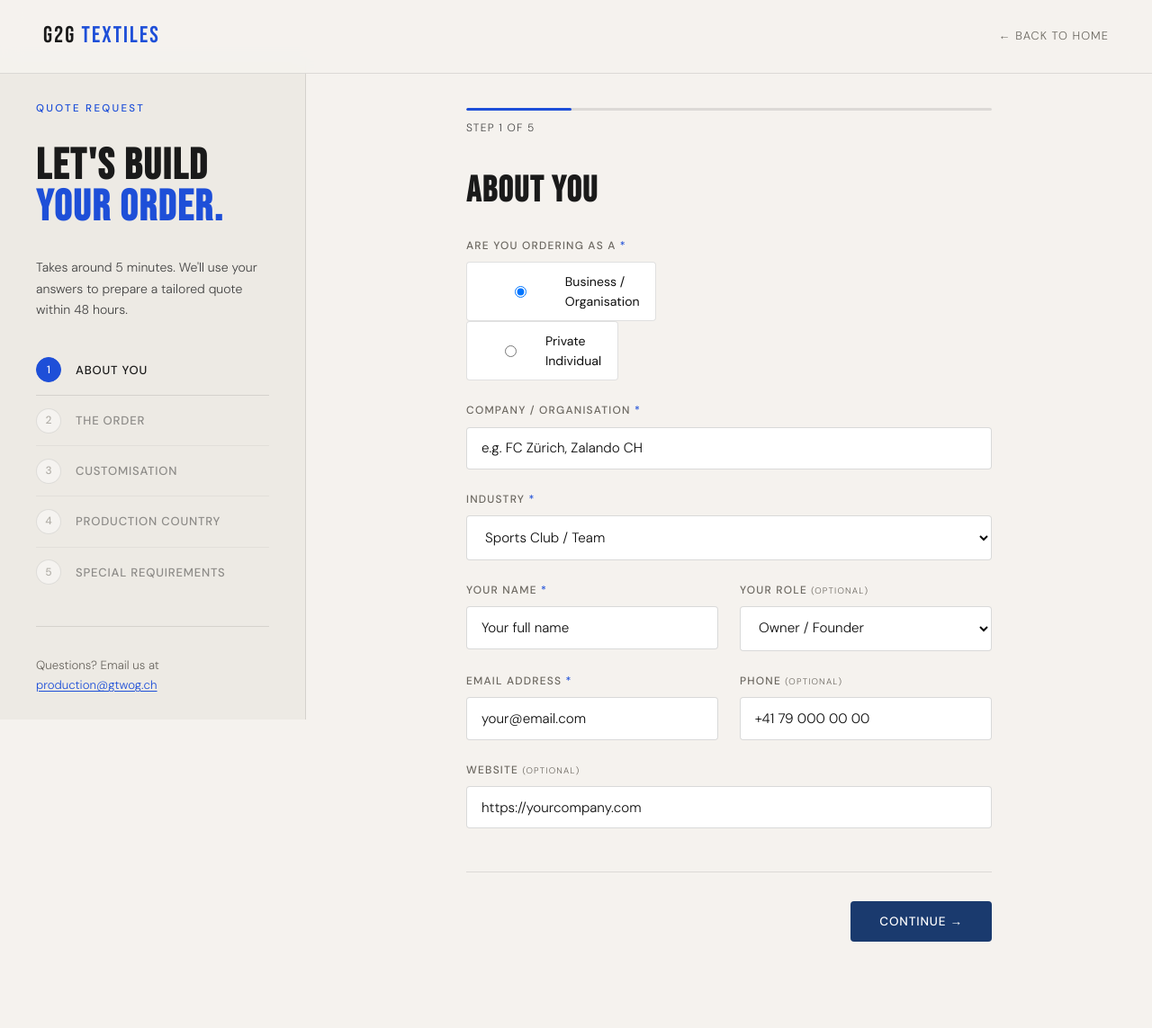
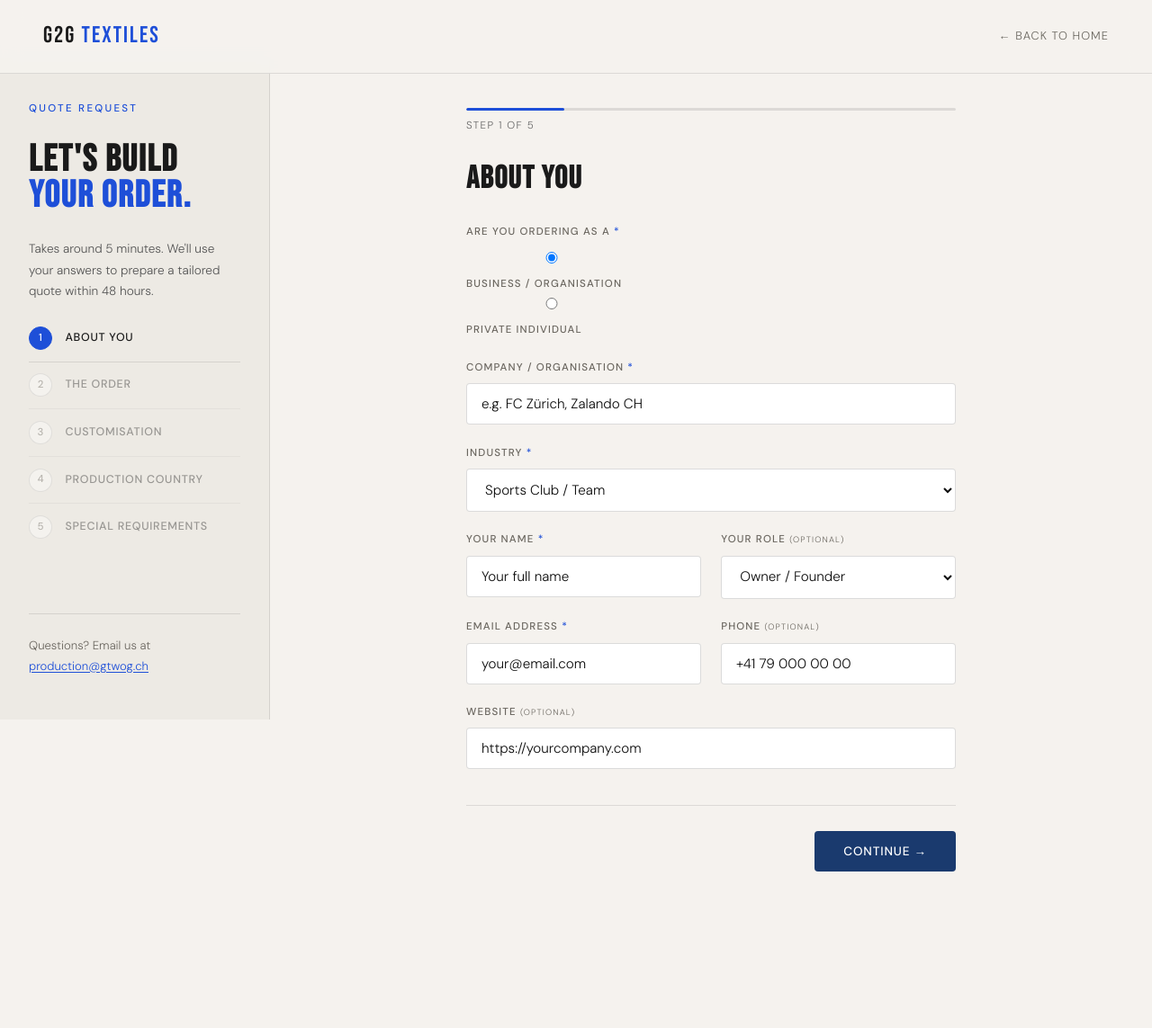
Before and after one commit to gtwogproduction/G2g_textiles, a Django app: page /en/quote/ in a window 1280 px wide. Shown: the whole page at 90% size. After the commit the page ends 969 px from the top, so only its background shows below. Run offline with Django 4.2, Linux system fonts and the light colour scheme.

Commit message:
chanes to quote.css

```diff
--- a/homepage/static/homepage/css/quote.css
+++ b/homepage/static/homepage/css/quote.css
@@ -28,7 +28,7 @@
 
 .quote-main {
   display: grid;
-  grid-template-columns: 340px 1fr;
+  grid-template-columns: 300px 1fr;
   min-height: 100vh;
   padding-top: 64px;
 }
@@ -44,10 +44,10 @@
 }
 
 .quote-sidebar__inner {
-  padding: 3rem 2.5rem;
+  padding: 3rem 2rem;
   display: flex;
   flex-direction: column;
-  gap: 2rem;
+  gap: 1.75rem;
   height: 100%;
 }
 
@@ -61,7 +61,7 @@
 
 .sidebar__title {
   font-family: var(--font-display);
-  font-size: 3rem;
+  font-size: 2.6rem;
   line-height: 0.95;
   letter-spacing: 0.04em;
   color: var(--white);
@@ -73,8 +73,8 @@
 }
 
 .sidebar__sub {
-  font-size: 0.88rem;
-  color: #444;
+  font-size: 0.85rem;
+  color: #555;
   line-height: 1.7;
   font-weight: 300;
 }
@@ -84,46 +84,42 @@
   display: flex;
   flex-direction: column;
   gap: 0;
-  margin-top: 0.5rem;
 }
 
 .step-nav__item {
   display: flex;
   align-items: center;
-  gap: 1rem;
-  padding: 0.85rem 0;
+  gap: 0.9rem;
+  padding: 0.8rem 0;
   border-bottom: 1px solid var(--border);
-  opacity: 0.45;
+  opacity: 0.4;
   transition: opacity 0.2s;
 }
-
 .step-nav__item:first-child { padding-top: 0; }
 .step-nav__item:last-child { border-bottom: none; }
 .step-nav__item.active { opacity: 1; }
-.step-nav__item.done { opacity: 0.7; }
+.step-nav__item.done { opacity: 0.65; }
 
 .step-nav__dot {
-  width: 28px;
-  height: 28px;
+  width: 26px;
+  height: 26px;
   border-radius: 50%;
   border: 1.5px solid rgba(0,0,0,0.2);
   display: flex;
   align-items: center;
   justify-content: center;
-  font-size: 0.75rem;
+  font-size: 0.72rem;
   font-weight: 500;
   color: var(--muted);
   flex-shrink: 0;
   background: var(--surface);
   transition: all 0.2s;
 }
-
 .step-nav__item.active .step-nav__dot {
   border-color: var(--navy-light);
   background: var(--navy-light);
   color: #fff;
 }
-
 .step-nav__item.done .step-nav__dot {
   border-color: var(--navy);
   background: var(--navy);
@@ -131,7 +127,7 @@
 }
 
 .step-nav__label {
-  font-size: 0.82rem;
+  font-size: 0.78rem;
   letter-spacing: 0.06em;
   text-transform: uppercase;
   color: var(--white);
@@ -140,13 +136,12 @@
 
 .sidebar__footer {
   margin-top: auto;
-  padding-top: 2rem;
+  padding-top: 1.5rem;
   border-top: 1px solid var(--border);
-  font-size: 0.83rem;
+  font-size: 0.82rem;
   color: var(--muted);
   line-height: 1.7;
 }
-
 .sidebar__footer a {
   color: var(--navy-light);
   text-decoration: underline;
@@ -160,7 +155,7 @@
 }
 
 .quote-panel__inner {
-  max-width: 680px;
+  max-width: 640px;
   margin: 0 auto;
   padding: 3.5rem 3rem 6rem;
 }
@@ -170,10 +165,9 @@
   height: 3px;
   background: var(--border);
   border-radius: 2px;
-  margin-bottom: 0.6rem;
+  margin-bottom: 0.5rem;
   overflow: hidden;
 }
-
 .progress-bar__fill {
   height: 100%;
   background: var(--navy-light);
@@ -182,16 +176,16 @@
 }
 
 .progress-label {
-  font-size: 0.75rem;
-  letter-spacing: 0.1em;
+  font-size: 0.72rem;
+  letter-spacing: 0.12em;
   text-transform: uppercase;
-  color: #444;
-  margin-bottom: 2.5rem;
+  color: #666;
+  margin-bottom: 2rem;
 }
 
 .panel__title {
   font-family: var(--font-display);
-  font-size: 2.5rem;
+  font-size: 2.2rem;
   letter-spacing: 0.04em;
   color: var(--white);
   margin-bottom: 2rem;
@@ -202,21 +196,17 @@
 .form-grid {
   display: grid;
   grid-template-columns: 1fr 1fr;
-  gap: 1.5rem;
+  gap: 1.4rem;
 }
-
-.form-group--full {
-  grid-column: 1 / -1;
-}
+.form-group--full { grid-column: 1 / -1; }
 
 .form-group {
   display: flex;
   flex-direction: column;
   gap: 0.5rem;
 }
-
 .form-group label {
-  font-size: 0.75rem;
+  font-size: 0.72rem;
   letter-spacing: 0.1em;
   text-transform: uppercase;
   color: var(--muted);
@@ -224,10 +214,10 @@
 }
 
 .field-hint {
-  font-size: 0.8rem;
-  color: #444;
-  margin-top: 0.3rem;
-  line-height: 1.5;
+  font-size: 0.78rem;
+  color: #666;
+  margin-top: 0.25rem;
+  line-height: 1.55;
 }
 
 /* ===== INPUTS ===== */
@@ -238,278 +228,350 @@
 .quote-form input[type="date"],
 .quote-form textarea,
 .quote-form select {
-  background: #ffffff;
-  border: 1px solid rgba(0,0,0,0.15);
+  background: #fff;
+  border: 1px solid rgba(0,0,0,0.14);
   color: #0f0f0f;
   font-family: var(--font-body);
   font-size: 0.95rem;
   font-weight: 300;
-  padding: 0.8rem 1rem;
+  padding: 0.75rem 1rem;
   border-radius: var(--radius);
   outline: none;
   width: 100%;
   transition: border-color 0.2s;
   -webkit-text-fill-color: #0f0f0f;
 }
-
 .quote-form input:focus,
 .quote-form textarea:focus,
-.quote-form select:focus {
-  border-color: var(--navy-light);
-}
-
-.quote-form textarea { resize: vertical; min-height: 100px; }
+.quote-form select:focus { border-color: var(--navy-light); }
+.quote-form textarea { resize: vertical; min-height: 90px; }
 
 .quote-form input:-webkit-autofill,
 .quote-form input:-webkit-autofill:hover,
 .quote-form input:-webkit-autofill:focus {
-  -webkit-box-shadow: 0 0 0px 1000px #ffffff inset !important;
+  -webkit-box-shadow: 0 0 0px 1000px #fff inset !important;
   -webkit-text-fill-color: #0f0f0f !important;
 }
 
-/* ===== RADIO CARDS ===== */
-.radio-cards ul,
-.radio-cards { list-style: none; display: flex; flex-wrap: wrap; gap: 0.6rem; padding: 0; }
+/* ===== RADIO CARDS (Business / Private + print positions) ===== */
+/* Django renders RadioSelect as <ul><li><label><input> text</label></li></ul> */
 
-.radio-cards ul li label,
-.radio-cards label {
-  display: inline-flex;
+.radio-cards > ul,
+.radio-cards {
+  list-style: none;
+  padding: 0;
+  margin: 0;
+  display: flex;
+  flex-wrap: wrap;
+  gap: 0.5rem;
+}
+
+.radio-cards > ul > li {
+  list-style: none;
+}
+
+.radio-cards > ul > li > label,
+.radio-cards > label {
+  display: flex;
   align-items: center;
-  gap: 0.5rem;
-  padding: 0.6rem 1.1rem;
-  background: #ffffff;
-  border: 1px solid rgba(0,0,0,0.12);
+  gap: 0.6rem;
+  padding: 0.65rem 1.1rem;
+  background: #fff;
+  border: 1.5px solid rgba(0,0,0,0.12);
   border-radius: var(--radius);
   cursor: pointer;
   font-size: 0.88rem;
   color: #0f0f0f;
-  transition: border-color 0.2s, background 0.2s;
   font-weight: 400;
   text-transform: none;
   letter-spacing: 0;
+  transition: border-color 0.2s, background 0.2s, color 0.2s;
+  white-space: nowrap;
+  user-select: none;
 }
 
-.radio-cards ul li label:hover,
-.radio-cards label:hover {
-  border-color: var(--navy-light);
+.radio-cards > ul > li > label:hover { border-color: var(--navy-light); }
+
+/* Hide the actual radio input, style the label only */
+.radio-cards > ul > li > label > input[type="radio"] {
+  width: 14px;
+  height: 14px;
+  accent-color: var(--navy-light);
+  flex-shrink: 0;
 }
 
-.radio-cards input[type="radio"]:checked + label,
-.radio-cards ul li input:checked + label {
+/* Selected state — Django puts input inside label so we use :has() */
+.radio-cards > ul > li > label:has(input:checked) {
   border-color: var(--navy-light);
-  background: rgba(30, 79, 216, 0.06);
+  background: rgba(30, 79, 216, 0.07);
   color: var(--navy-light);
   font-weight: 500;
 }
 
-/* ===== RADIO LIST ===== */
-.radio-list ul { list-style: none; padding: 0; display: flex; flex-direction: column; gap: 0.5rem; }
+/* ===== RADIO LIST (print method, design files, sustainability) ===== */
+.radio-list > ul {
+  list-style: none;
+  padding: 0;
+  margin: 0;
+  display: flex;
+  flex-direction: column;
+  gap: 0.45rem;
+}
 
-.radio-list ul li label {
+.radio-list > ul > li {
+  list-style: none;
+}
+
+.radio-list > ul > li > label {
   display: flex;
   align-items: center;
   gap: 0.75rem;
   padding: 0.75rem 1rem;
-  background: #ffffff;
-  border: 1px solid rgba(0,0,0,0.12);
+  background: #fff;
+  border: 1.5px solid rgba(0,0,0,0.12);
   border-radius: var(--radius);
   cursor: pointer;
   font-size: 0.9rem;
   color: #0f0f0f;
-  transition: border-color 0.2s, background 0.2s;
   font-weight: 400;
   text-transform: none;
   letter-spacing: 0;
+  transition: border-color 0.2s, background 0.2s, color 0.2s;
+  user-select: none;
 }
 
-.radio-list ul li label:hover { border-color: var(--navy-light); }
-
-.radio-list ul li input[type="radio"]:checked + label {
-  border-color: var(--navy-light);
-  background: rgba(30, 79, 216, 0.06);
-  color: var(--navy-light);
+.radio-list > ul > li > label > input[type="radio"] {
+  width: 14px;
+  height: 14px;
+  accent-color: var(--navy-light);
+  flex-shrink: 0;
 }
 
-/* ===== CHECKBOX GRID ===== */
-.checkbox-grid ul { list-style: none; padding: 0; display: grid; grid-template-columns: repeat(auto-fill, minmax(160px, 1fr)); gap: 0.5rem; }
+.radio-list > ul > li > label:hover { border-color: var(--navy-light); }
 
-.checkbox-grid ul li label {
+.radio-list > ul > li > label:has(input:checked) {
+  border-color: var(--navy-light);
+  background: rgba(30, 79, 216, 0.07);
+  color: var(--navy-light);
+  font-weight: 500;
+}
+
+/* ===== CHECKBOX GRID (product types) ===== */
+.checkbox-grid > ul {
+  list-style: none;
+  padding: 0;
+  margin: 0;
+  display: grid;
+  grid-template-columns: repeat(auto-fill, minmax(150px, 1fr));
+  gap: 0.45rem;
+}
+
+.checkbox-grid > ul > li { list-style: none; }
+
+.checkbox-grid > ul > li > label {
   display: flex;
   align-items: center;
-  gap: 0.6rem;
-  padding: 0.65rem 0.9rem;
-  background: #ffffff;
-  border: 1px solid rgba(0,0,0,0.12);
+  gap: 0.55rem;
+  padding: 0.6rem 0.85rem;
+  background: #fff;
+  border: 1.5px solid rgba(0,0,0,0.12);
   border-radius: var(--radius);
   cursor: pointer;
-  font-size: 0.88rem;
+  font-size: 0.85rem;
   color: #0f0f0f;
-  transition: border-color 0.2s, background 0.2s;
   font-weight: 400;
   text-transform: none;
   letter-spacing: 0;
+  transition: border-color 0.2s, background 0.2s, color 0.2s;
+  user-select: none;
 }
 
-.checkbox-grid ul li label:hover { border-color: var(--navy-light); }
+.checkbox-grid > ul > li > label > input[type="checkbox"] {
+  width: 14px;
+  height: 14px;
+  accent-color: var(--navy-light);
+  flex-shrink: 0;
+}
 
-.checkbox-grid ul li input:checked + label {
+.checkbox-grid > ul > li > label:hover { border-color: var(--navy-light); }
+
+.checkbox-grid > ul > li > label:has(input:checked) {
   border-color: var(--navy-light);
-  background: rgba(30, 79, 216, 0.06);
+  background: rgba(30, 79, 216, 0.07);
   color: var(--navy-light);
+  font-weight: 500;
 }
 
 /* ===== CHECKBOX SINGLE ===== */
 .checkbox-single {
-  display: flex;
+  display: flex !important;
+  flex-direction: row !important;
   align-items: center;
   gap: 0.75rem;
-  flex-direction: row !important;
 }
-
 .checkbox-single input[type="checkbox"] {
-  width: 18px;
-  height: 18px;
+  width: 16px;
+  height: 16px;
   accent-color: var(--navy-light);
   flex-shrink: 0;
   cursor: pointer;
 }
-
 .checkbox-single label {
   font-size: 0.9rem !important;
   text-transform: none !important;
   letter-spacing: 0 !important;
   color: #0f0f0f !important;
+  font-weight: 400 !important;
   cursor: pointer;
-  font-weight: 400 !important;
 }
 
 /* ===== COUNTRY CARDS ===== */
-.country-cards {
-  display: flex;
-  flex-direction: column;
-  gap: 0.75rem;
-}
+.country-cards { display: flex; flex-direction: column; gap: 0.6rem; }
 
 .country-card {
-  background: #ffffff;
-  border: 1px solid rgba(0,0,0,0.1);
+  background: #fff;
+  border: 1.5px solid rgba(0,0,0,0.1);
   border-radius: var(--radius);
-  padding: 1.25rem 1.5rem;
+  padding: 1.1rem 1.4rem;
   transition: border-color 0.2s;
+  cursor: pointer;
 }
-
 .country-card:hover { border-color: var(--navy-light); }
 
 .country-card__header {
   display: flex;
   align-items: center;
   justify-content: space-between;
-  margin-bottom: 0.6rem;
+  margin-bottom: 0.5rem;
   gap: 1rem;
 }
 
 .country-card__label {
-  display: flex;
+  display: flex !important;
   align-items: center;
   gap: 0.6rem;
-  font-size: 0.95rem;
-  font-weight: 500;
-  color: #0f0f0f;
+  font-size: 0.95rem !important;
+  font-weight: 500 !important;
+  color: #0f0f0f !important;
   cursor: pointer;
   text-transform: none !important;
   letter-spacing: 0 !important;
 }
-
 .country-card__label input[type="checkbox"] {
   accent-color: var(--navy-light);
-  width: 16px;
-  height: 16px;
+  width: 15px;
+  height: 15px;
 }
 
 .country-card__desc {
-  font-size: 0.85rem;
-  color: #444;
+  font-size: 0.83rem;
+  color: #555;
   line-height: 1.65;
 }
 
 .country-tag {
-  font-size: 0.7rem;
-  letter-spacing: 0.06em;
+  font-size: 0.68rem;
+  letter-spacing: 0.05em;
   text-transform: uppercase;
-  padding: 0.2rem 0.6rem;
+  padding: 0.2rem 0.55rem;
   border-radius: 20px;
-  background: rgba(0,0,0,0.06);
+  background: rgba(0,0,0,0.05);
   color: var(--muted);
   white-space: nowrap;
   font-weight: 500;
 }
-
-.country-tag--fast { background: rgba(30, 79, 216, 0.08); color: var(--navy-light); }
-.country-tag--mid { background: rgba(0, 160, 100, 0.08); color: #007a4d; }
-.country-tag--premium { background: rgba(180, 130, 0, 0.1); color: #8a6200; }
+.country-tag--fast { background: rgba(30,79,216,0.08); color: var(--navy-light); }
+.country-tag--mid { background: rgba(0,160,100,0.08); color: #007a4d; }
+.country-tag--premium { background: rgba(180,130,0,0.1); color: #8a6200; }
 
 /* ===== FORM ACTIONS ===== */
 .form-actions {
   display: flex;
   align-items: center;
   justify-content: space-between;
-  margin-top: 3rem;
-  padding-top: 2rem;
+  margin-top: 2.5rem;
+  padding-top: 1.75rem;
   border-top: 1px solid var(--border);
   gap: 1rem;
 }
 
-/* ===== FORM ERROR ===== */
-.form-error {
-  color: #c0392b;
-  font-size: 0.8rem;
-  margin-top: 0.2rem;
+/* ===== ERRORS ===== */
+.form-error { color: #c0392b; font-size: 0.8rem; margin-top: 0.2rem; }
+.alert {
+  padding: 0.9rem 1.2rem;
+  border-radius: var(--radius);
+  margin-bottom: 1.5rem;
+  font-size: 0.88rem;
+  border-left: 3px solid var(--navy-light);
+  background: rgba(30,79,216,0.07);
+  color: var(--white);
 }
 
-/* ===== RESPONSIVE ===== */
-@media (max-width: 900px) {
+/* ===== MOBILE ===== */
+@media (max-width: 860px) {
+
+  /* Collapse to single column */
   .quote-main {
     grid-template-columns: 1fr;
+    padding-top: 56px;
   }
 
-  .quote-sidebar {
-    position: static;
-    height: auto;
-    border-right: none;
-    border-bottom: 1px solid var(--border);
+  /* Hide full sidebar, show slim mobile header instead */
+  .quote-sidebar { display: none; }
+
+  /* Mobile top strip */
+  .quote-panel {
+    min-height: calc(100vh - 56px);
+    display: flex;
+    flex-direction: column;
   }
 
-  .quote-sidebar__inner {
-    padding: 2rem 1.5rem;
-    gap: 1.25rem;
+  .quote-panel__inner {
+    padding: 1.75rem 1.25rem 2rem;
+    max-width: 100%;
+    flex: 1;
+    display: flex;
+    flex-direction: column;
   }
 
-  .step-nav { display: none; }
+  /* Bigger progress bar on mobile */
+  .progress-bar { height: 4px; margin-bottom: 0.6rem; }
 
-  .sidebar__title { font-size: 2rem; }
+  .progress-label { margin-bottom: 1.25rem; }
 
-  .quote-panel__inner {
-    padding: 2rem 1.5rem 4rem;
+  .panel__title { font-size: 1.8rem; margin-bottom: 1.5rem; }
+
+  /* Single column form */
+  .form-grid {
+    grid-template-columns: 1fr;
+    gap: 1.1rem;
+  }
+  .form-group--full { grid-column: 1; }
+
+  /* Push actions to bottom */
+  .form-actions {
+    margin-top: auto;
+    padding-top: 1.5rem;
   }
 
-  .form-grid {
-    grid-template-columns: 1fr;
+  /* Full width continue button on mobile */
+  .form-actions .btn--primary {
+    flex: 1;
+    justify-content: center;
   }
 
-  .form-group--full {
-    grid-column: 1;
+  /* Radio/checkbox cards stack nicely */
+  .radio-cards > ul { flex-direction: column; }
+  .radio-cards > ul > li > label { white-space: normal; }
+
+  .checkbox-grid > ul {
+    grid-template-columns: 1fr 1fr;
   }
 
-  .quote-page .nav {
-    padding: 1rem 1.5rem;
-  }
+  .quote-page .nav { padding: 1rem 1.25rem; }
+  .nav__logo { font-size: 1.3rem; }
 }
 
-@media (max-width: 480px) {
-  .radio-cards ul,
-  .radio-cards { flex-direction: column; }
-
-  .checkbox-grid ul {
-    grid-template-columns: 1fr 1fr;
-  }
+@media (max-width: 400px) {
+  .checkbox-grid > ul { grid-template-columns: 1fr; }
 }
```
